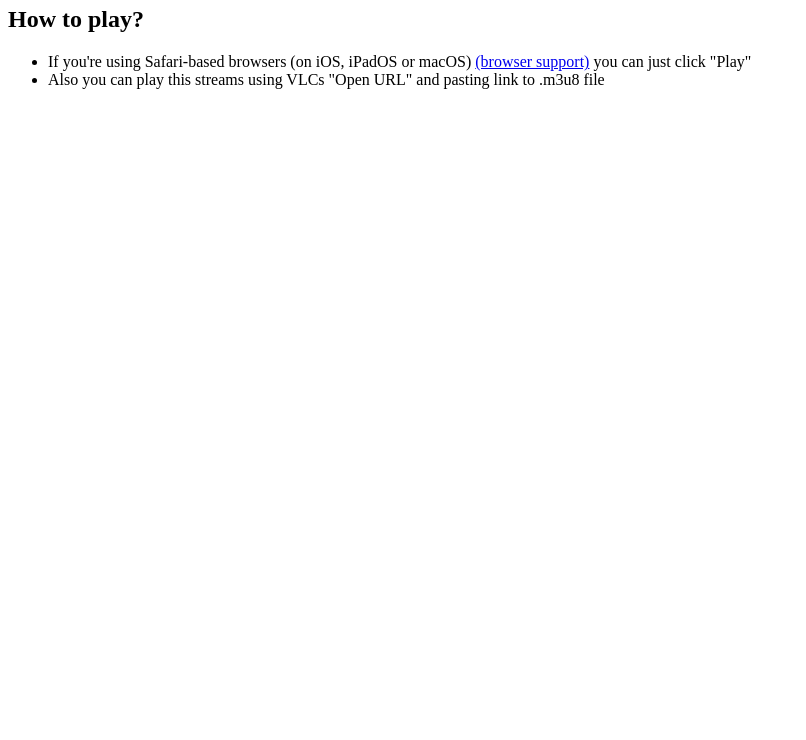
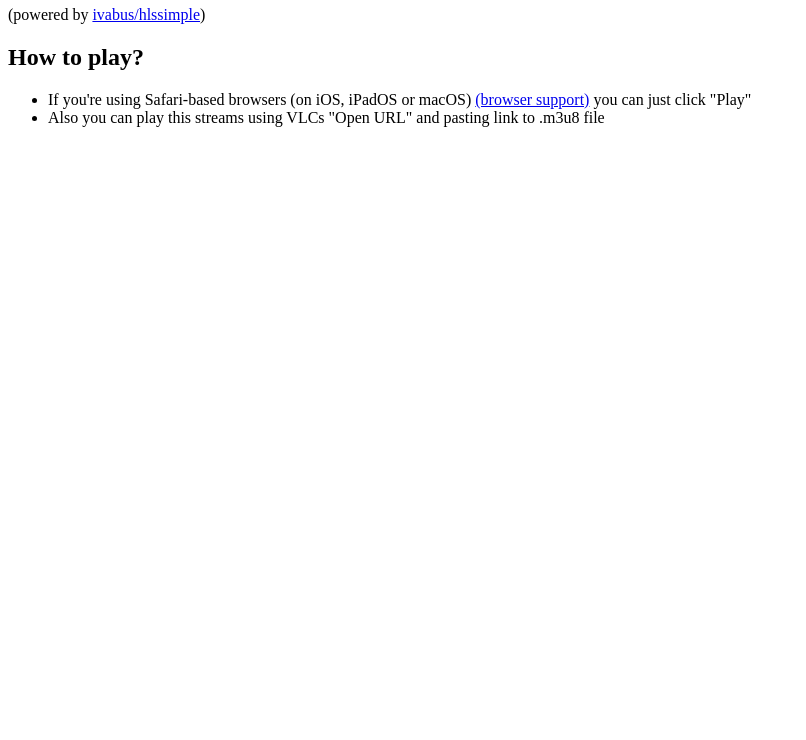
Before and after one commit to ivabus/hlssimple, a plain HTML site: page index.html in a window 1280 px wide. Shown: the part 60-800 px from the top of the page, without its empty margins (0-806 px from the left). Drawn offline with Linux system fonts and the light colour scheme.

Commit message:
Update index.html

```diff
--- a/index.html
+++ b/index.html
@@ -1,4 +1,6 @@
 <h1>Stream index</h1>
+
+(powered by <a href="https://github.com/ivabus/hlssimple">ivabus/hlssimple</a>)
 
 <h2>How to play?</h2>
 
```
